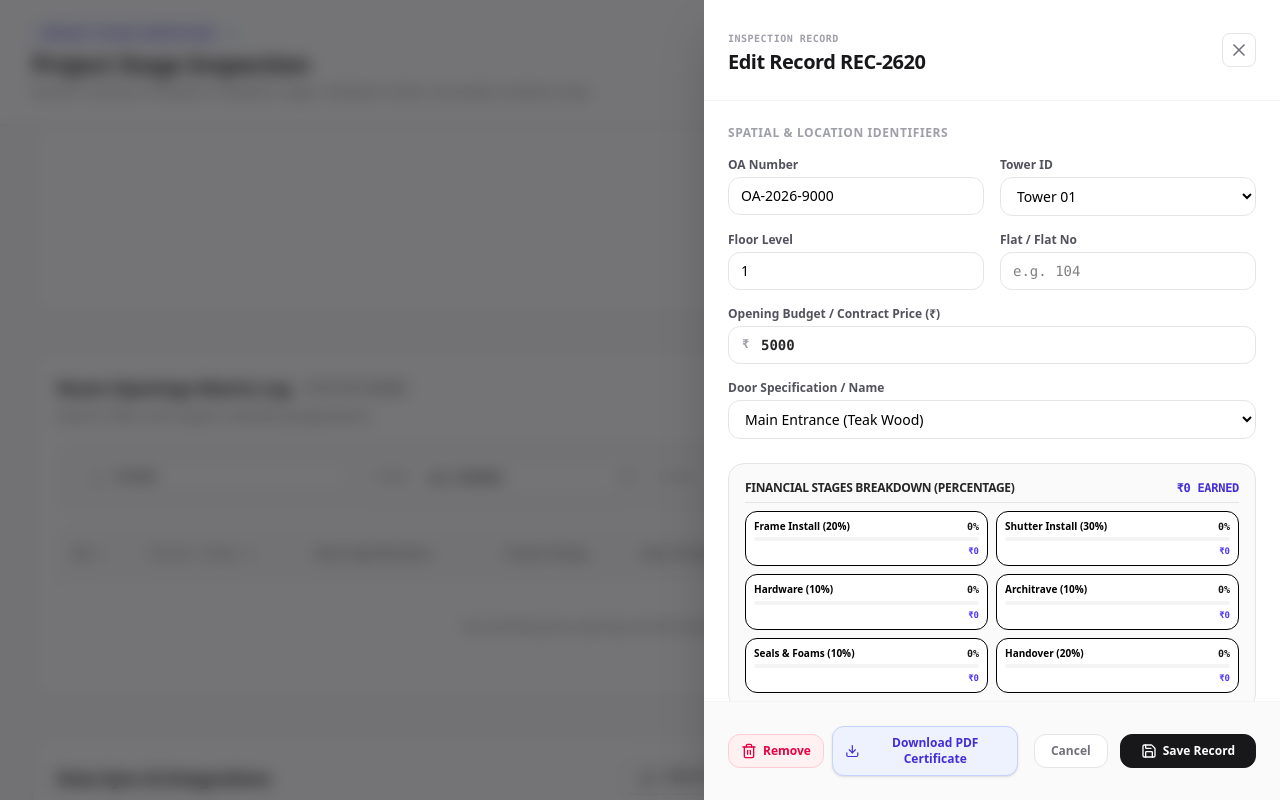
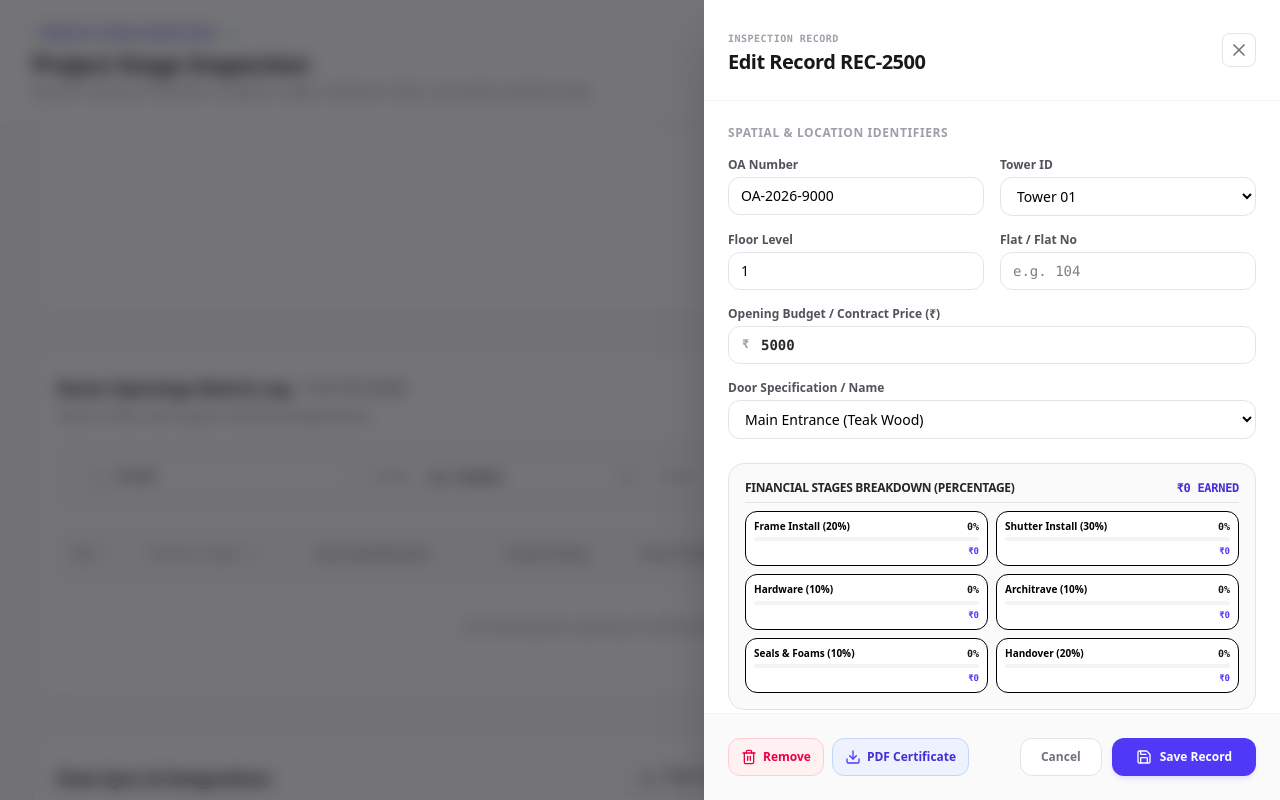
Before and after one commit to Tufwud/Project-stage-inspection-report, a React (Vite) app: page / in a window 1280 px wide. Both pictures are taken after typing "Sample" into the empty fields and a click on the button "Add Opening Record". Shown: the part 1509-2309 px from the top of the page. Built offline with nearby package versions, Linux system fonts and the light colour scheme.

Commit message:
fix: normalize milestone timestamps and clean UI
Use local timezone for milestone timestamps to prevent UTC offset issues in input fields. Remove unused schema guideline component from the CSV actions view.

```diff
--- a/src/components/CsvDataActions.tsx
+++ b/src/components/CsvDataActions.tsx
@@ -140,20 +140,7 @@ export default function CsvDataActions({ onDataImport, onResetData, onWipeData,
         </div>
       )}
 
-      {/* Structural schema guidelines help card */}
-      <div className="mt-6 bg-zinc-50/50 border border-zinc-100 rounded-xl p-4 flex gap-3.5 items-start">
-        <HelpCircle className="w-5 h-5 text-zinc-400 shrink-0 mt-0.5" />
-        <div className="space-y-1 text-xs text-zinc-500 font-medium">
-          <p className="font-bold text-zinc-700">File Structure Protocol</p>
-          <p className="leading-relaxed">
-            Imported spreadsheets must match the precise columnar pattern starting with:
-            <code className="block bg-zinc-100 p-2 rounded text-[11px] font-mono whitespace-nowrap overflow-x-auto text-zinc-600 mt-1">
-              ID,OA No,Tower ID,Flats/Floor,Floor,Flat No,Door Name,Frame Fixing - Fastener fixing,...
-            </code>
-            Toggles should be formatted as simple <code className="bg-zinc-100 px-1 rounded font-mono text-[11px]">Y</code> or <code className="bg-zinc-100 px-1 rounded font-mono text-[11px]">N</code> notations.
-          </p>
-        </div>
-      </div>
+
 
       {/* Custom Modal Confirmation for presets reset */}
       {confirmingReset && (
--- a/src/components/FlatDetailModal.tsx
+++ b/src/components/FlatDetailModal.tsx
@@ -11,6 +11,17 @@ import {
 } from '../utils';
 import { X, Calendar, User, Save, Trash2, CheckSquare, Square, Clock, Download } from 'lucide-react';
 import { motion, AnimatePresence } from 'motion/react';
+
+// Helper to get local timestamp in YYYY-MM-DDTHH:mm format
+const getLocalTimestamp = () => {
+  const d = new Date();
+  const year = d.getFullYear();
+  const month = String(d.getMonth() + 1).padStart(2, '0');
+  const day = String(d.getDate()).padStart(2, '0');
+  const hours = String(d.getHours()).padStart(2, '0');
+  const minutes = String(d.getMinutes()).padStart(2, '0');
+  return `${year}-${month}-${day}T${hours}:${minutes}`;
+};
 
 interface FlatDetailModalProps {
   flat: FlatRecord | null;
@@ -60,7 +71,7 @@ export default function FlatDetailModal({ flat, isOpen, onClose, onSave, onDelet
           milestone.doneBy = SUPERVISORS[0];
         }
         if (!milestone.timestamp) {
-          milestone.timestamp = new Date().toISOString().substring(0, 16); // format for local datetime-local input
+          milestone.timestamp = getLocalTimestamp(); // format for local datetime-local input
         }
       }
 
@@ -85,7 +96,7 @@ export default function FlatDetailModal({ flat, isOpen, onClose, onSave, onDelet
 
       if (complete) {
         if (!updatedMilestone.doneBy) updatedMilestone.doneBy = SUPERVISORS[0];
-        if (!updatedMilestone.timestamp) updatedMilestone.timestamp = new Date().toISOString().substring(0, 16);
+        if (!updatedMilestone.timestamp) updatedMilestone.timestamp = getLocalTimestamp();
       } else {
         updatedMilestone.timestamp = "";
       }
@@ -559,15 +570,24 @@ export default function FlatDetailModal({ flat, isOpen, onClose, onSave, onDelet
                 </div>
 
                 <div>
-                  <label className="text-xs font-bold text-zinc-600 mb-1 flex items-center gap-1">
+                  <label className="text-xs font-bold text-zinc-600 mb-1 flex items-center justify-between">
+                    <span className="flex items-center gap-1">
                       <Calendar className="w-3.5 h-3.5 text-zinc-400" />
                       Timestamp Log
+                    </span>
+                    <button
+                      type="button"
+                      onClick={() => handleTimestampChange(activeTab, getLocalTimestamp())}
+                      className="text-[10px] text-indigo-600 hover:text-indigo-800 font-extrabold transition-colors cursor-pointer"
+                    >
+                      Set Current Time
+                    </button>
                   </label>
                   <input
                     type="datetime-local"
                     value={formData[activeTab].timestamp ? formData[activeTab].timestamp.substring(0, 16) : ""}
                     onChange={(e) => handleTimestampChange(activeTab, e.target.value)}
-                    className="w-full mt-1 px-3 py-1.5 border border-zinc-200 rounded-xl text-xs focus:outline-none focus:border-zinc-500 bg-white font-medium font-mono"
+                    className="w-full mt-1 px-3 py-1.5 border border-zinc-200 rounded-xl text-xs focus:outline-none focus:border-zinc-500 bg-white font-medium font-mono cursor-pointer"
                   />
                 </div>
               </div>
@@ -577,48 +597,52 @@ export default function FlatDetailModal({ flat, isOpen, onClose, onSave, onDelet
         </form>
 
         {/* Action Buttons */}
-        <div className="p-6 border-t border-zinc-100 bg-zinc-50 flex items-center justify-between gap-4">
-          <div className="flex items-center gap-2">
+        <div className="p-4 sm:p-6 border-t border-zinc-100 bg-zinc-50">
+          <div className="flex flex-col sm:flex-row sm:items-center sm:justify-between gap-4">
+            {/* Left/Secondary Actions */}
+            <div className="flex flex-row items-center gap-2 order-2 sm:order-1 w-full sm:w-auto">
               {formData.id !== 'NEW' && onDelete && (
                 <button
                   type="button"
                   onClick={() => setConfirmingDelete(true)}
-                className="px-3 py-2 bg-rose-50 hover:bg-rose-100 text-rose-600 hover:text-rose-700 text-xs font-bold rounded-xl border border-rose-200 transition flex items-center gap-1.5"
+                  className="flex-1 sm:flex-none inline-flex items-center justify-center gap-1.5 px-3 py-2.5 bg-rose-50 hover:bg-rose-100 text-rose-600 hover:text-rose-700 text-xs font-bold rounded-xl border border-rose-200 transition-colors cursor-pointer min-h-[44px] sm:min-h-[38px]"
                 >
-                <Trash2 className="w-4 h-4" />
-                Remove
+                  <Trash2 className="w-4 h-4 text-rose-550" />
+                  <span>Remove</span>
                 </button>
               )}
 
-            {/* Download Certificate */}
               {formData.id !== 'NEW' && (
                 <button
                   type="button"
                   onClick={handleDownloadReport}
-                className="px-3 py-2 bg-indigo-50 hover:bg-indigo-100 text-indigo-700 hover:text-indigo-800 text-xs font-bold rounded-xl border border-indigo-200 transition flex items-center gap-1.5 shadow-sm"
+                  className="flex-1 sm:flex-none inline-flex items-center justify-center gap-1.5 px-3 py-2.5 bg-indigo-50 hover:bg-indigo-100 text-indigo-700 hover:text-indigo-800 text-xs font-bold rounded-xl border border-indigo-200 transition-colors cursor-pointer min-h-[44px] sm:min-h-[38px]"
                 >
-                <Download className="w-4 h-4" />
-                Download PDF Certificate
+                  <Download className="w-4 h-4 text-indigo-600" />
+                  <span className="whitespace-nowrap">PDF Certificate</span>
                 </button>
               )}
             </div>
 
-          <div className="flex items-center gap-3">
+            {/* Right/Primary Actions */}
+            <div className="flex flex-col-reverse sm:flex-row items-stretch sm:items-center gap-2.5 order-1 sm:order-2 w-full sm:w-auto">
               <button
                 type="button"
                 onClick={onClose}
-              className="px-4 py-2 border border-zinc-200 rounded-xl text-xs font-bold text-zinc-500 bg-white hover:bg-zinc-50 transition"
+                className="inline-flex items-center justify-center px-5 py-2.5 border border-zinc-200 rounded-xl text-xs font-bold text-zinc-500 bg-white hover:bg-zinc-50 transition-colors cursor-pointer min-h-[44px] sm:min-h-[38px]"
               >
                 Cancel
               </button>
 
               <button
+                type="button"
                 onClick={handleSubmit}
-              className="px-5 py-2 bg-zinc-900 border border-zinc-900 text-white rounded-xl text-xs font-bold hover:bg-zinc-805 hover:shadow transition flex items-center gap-1.5 whitespace-nowrap"
+                className="w-full sm:w-auto inline-flex items-center justify-center gap-2 px-6 py-3.5 sm:py-2.5 bg-indigo-600 hover:bg-indigo-700 text-white rounded-xl text-sm sm:text-xs font-extrabold shadow-md shadow-indigo-600/10 hover:shadow-indigo-600/25 active:scale-[0.98] transition-all whitespace-nowrap cursor-pointer min-h-[48px] sm:min-h-[38px] text-center"
               >
-              <Save className="w-4 h-4" />
-              Save Record
+                <Save className="w-4.5 h-4.5 sm:w-4 sm:h-4" />
+                <span>Save Record</span>
               </button>
+            </div>
           </div>
         </div>
       </motion.div>
```
Lines whose indentation alone changed are shown as unchanged.
